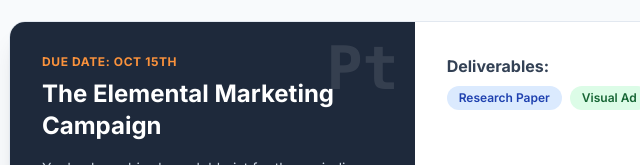
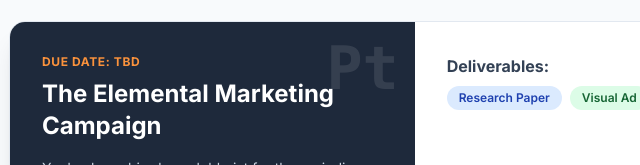
Before and after one commit to LHS-Beane/Chemistry, a plain HTML site: page index.html in a window 1280 px wide. Shown: the part 614-779 px from the top of the page, 23-663 px from the left. Drawn offline with nearby package versions, Linux system fonts and the light colour scheme.

Commit message:
Update index.html

```diff
--- a/index.html
+++ b/index.html
@@ -77,7 +77,7 @@
             <div class="bg-white rounded-2xl shadow-xl overflow-hidden border border-slate-200 flex flex-col md:flex-row hover:shadow-2xl transition-shadow duration-300">
                 <div class="bg-slate-800 md:w-1/3 p-8 flex flex-col justify-center text-white relative">
                     <div class="absolute top-0 right-0 p-4 opacity-10 font-mono text-6xl font-bold">Pt</div>
-                    <h3 class="text-orange-400 font-bold uppercase tracking-wider text-xs mb-2">Due Date: Oct 15th</h3>
+                    <h3 class="text-orange-400 font-bold uppercase tracking-wider text-xs mb-2">Due Date: TBD</h3>
                     <h2 class="text-2xl font-bold mb-4">The Elemental Marketing Campaign</h2>
                     <p class="text-slate-300 text-sm mb-6">You've been hired as a lobbyist for the periodic table. Your goal: Save your element from universal elimination.</p>
                 </div>
```
